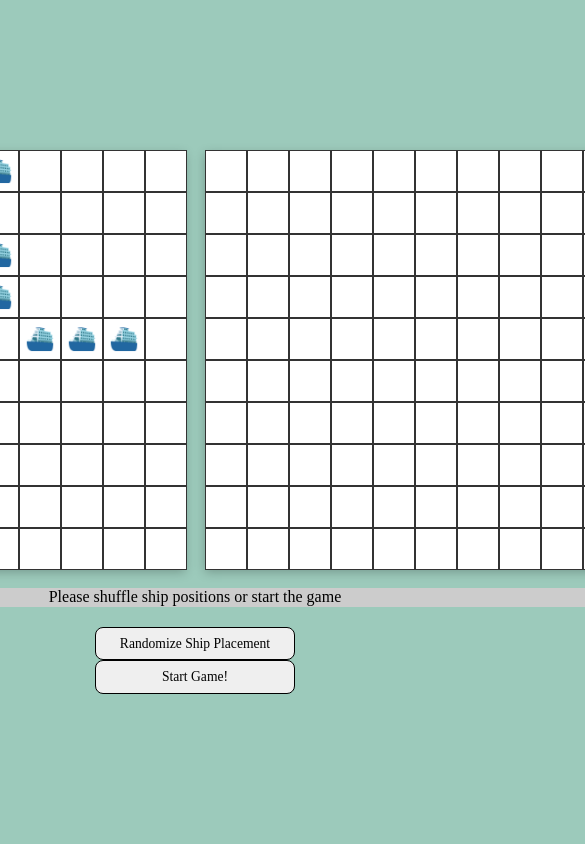
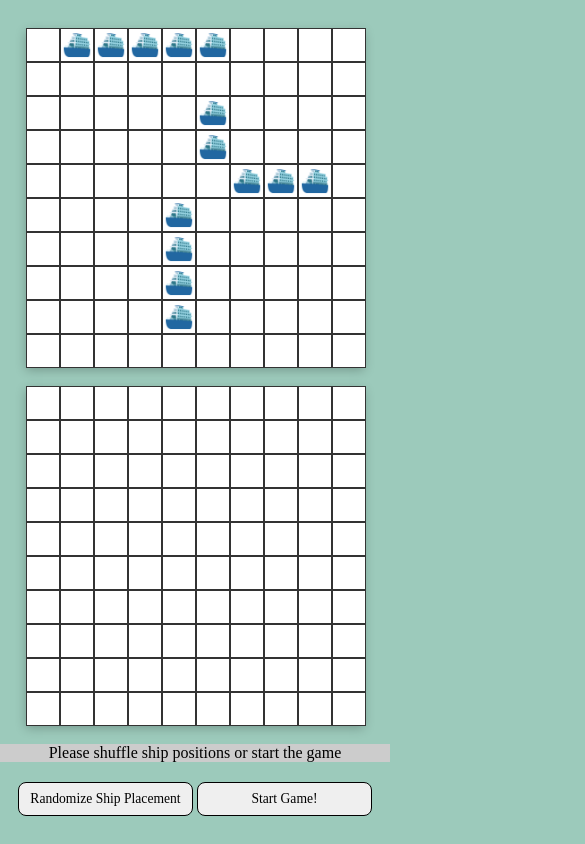
Before and after one commit to ScaxCodes/odin-battleship, a website built with Parcel: page src/index.html in a window 390 px wide. Shown: the top 844 px of the page, 585 px wide, since content can reach past the window. Built offline with nearby package versions, Linux system fonts and the light colour scheme.

Commit message:
Add responsive design

```diff
--- a/src/index.js
+++ b/src/index.js
@@ -17,8 +17,6 @@ import {
 } from "./eventlisteners.js";
 
 // TODO: simple responsive design
-// TODO: Schiffe und andere felder nochmal bisschen anders stylen -> bessere UX
-//    Totenköpfe/Schiffe weiss, alle anderen Felder leicht grau (sobald gehittet/geclickt)
 
 let player;
 let enemy;
--- a/src/styles.css
+++ b/src/styles.css
@@ -72,3 +72,28 @@ button:hover {
 .sunken-ship {
   background-color: #ddd;
 }
+
+@media (max-width: 900px) {
+  .boards-container {
+    flex-direction: column;
+  }
+
+  .board {
+    grid-template-columns: repeat(10, 32px);
+    grid-template-rows: repeat(10, 32px);
+  }
+
+  .single-field {
+    width: 32px;
+    height: 32px;
+  }
+
+  .infobox {
+    width: 100vw;
+  }
+
+  button {
+    width: 175px;
+    margin: 0;
+  }
+}
```
